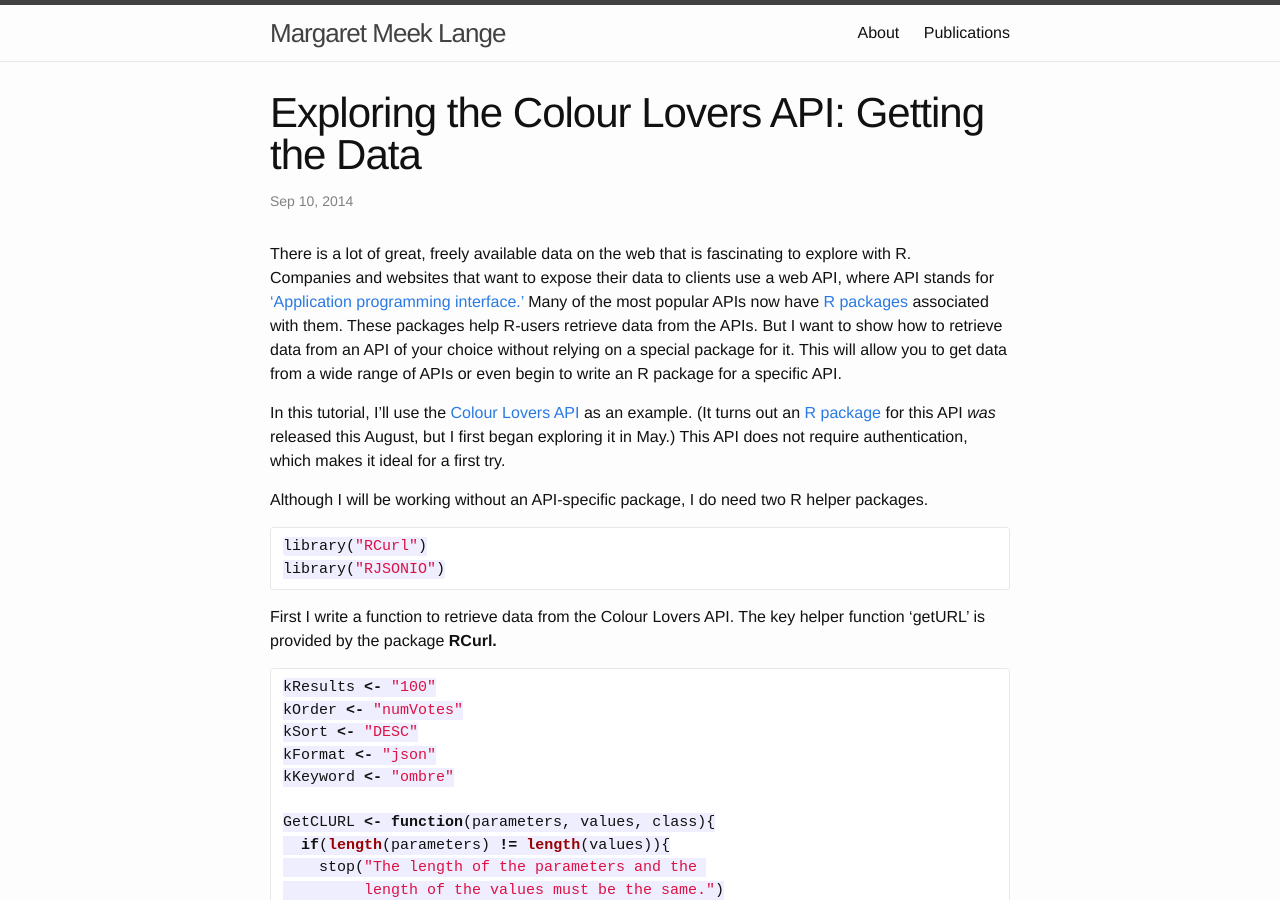
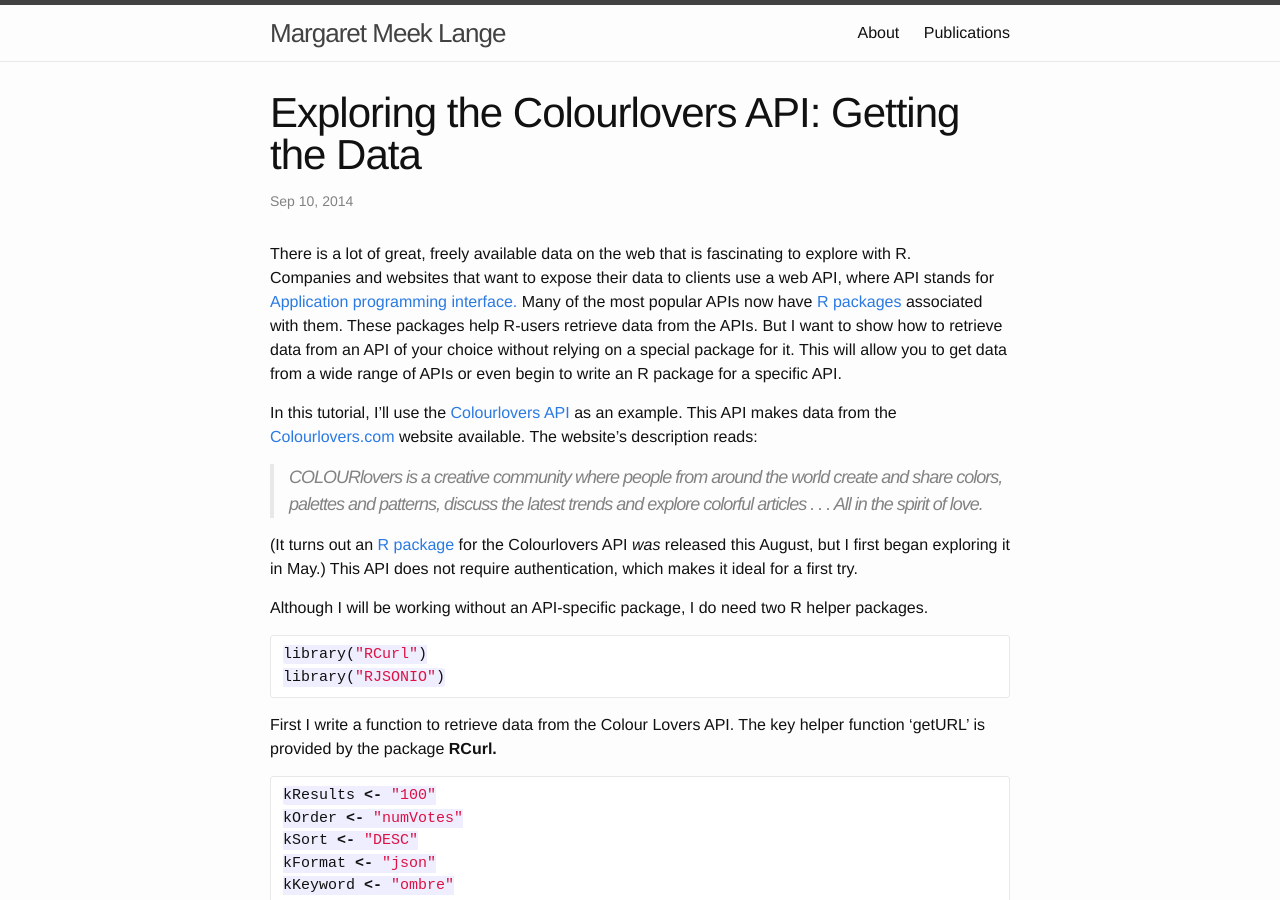
Before and after one commit to margaretlange/margaretlange.github.io, a Jekyll site: the page built from _posts/2014-9-14-cl.md, in a window 1280 px wide and 900 px high. Built offline with Jekyll 4.4.1, drawn with Linux system fonts in a browser that asks for light colours; Markdown is read by kramdown in place of the engine named in the settings; some of the changed text lies outside the part shown.

Commit message:
revising cl post 1

````diff
--- a/_posts/2014-9-14-cl.md
+++ b/_posts/2014-9-14-cl.md
@@ -1,20 +1,27 @@
 ---
 layout: post
-title:  "Exploring the Colour Lovers API: Getting the Data"
+title:  "Exploring the Colourlovers API: Getting the Data"
 date:   2014-09-10 15:54:44
 categories: jekyll update
 ---
 
 There is a lot of great, freely available data on the web that is fascinating to explore with R.
 Companies and websites that want to expose their data to clients use a web API, where API
-stands for ['Application programming interface.'](http://en.wikipedia.org/wiki/Application_programming_interface)  Many of the most popular APIs now have [R packages](http://cran.r-project.org/web/packages/twitteR/index.html) associated with them. These
+stands for [Application programming interface.](http://en.wikipedia.org/wiki/Application_programming_interface)  Many of the most popular APIs now have [R packages](http://cran.r-project.org/web/packages/twitteR/index.html) associated with them. These
 packages help R-users retrieve data from the APIs.  But I want to show how to retrieve data from
 an API of your choice
 without relying on a special package for it. This will allow you to get data from a wide
 range of APIs or even begin to write an R package for a specific API.
 
-In this tutorial, I'll use the [Colour Lovers API](http://www.colourlovers.com/api/) as
-an example. (It turns out an [R package](http://cran.r-project.org/web/packages/colourlovers/index.html) for this API *was* released this August, but I first began exploring it in May.) This
+In this tutorial, I'll use the [Colourlovers API](http://www.colourlovers.com/api/) as
+an example. This API makes data from the [Colourlovers.com](http://www.colourlovers.com) website available. The website's description reads:
+
+> COLOURlovers is a creative community where people from
+> around the world create and share colors, palettes and patterns,
+> discuss the latest trends and explore colorful articles . . .
+> All in the spirit of love.
+
+(It turns out an [R package](http://cran.r-project.org/web/packages/colourlovers/index.html) for the Colourlovers API *was* released this August, but I first began exploring it in May.) This
 API does not require authentication, which makes it ideal for a first try.
 
 Although I will be working without an API-specific package, I do need two R helper packages.
@@ -188,4 +195,4 @@
 save(ombre.processed, file="partI.RData")
 ```
 
-Next up: *Exploring the Colour Lovers API: Data Cleaning and Transformation.*
+Next up: *Exploring the Colourlovers API: Data Cleaning and Transformation.*
````
Also changed, not shown: _knitr-posts/2014-9-14-cl.Rmd (+12 -5 lines).
